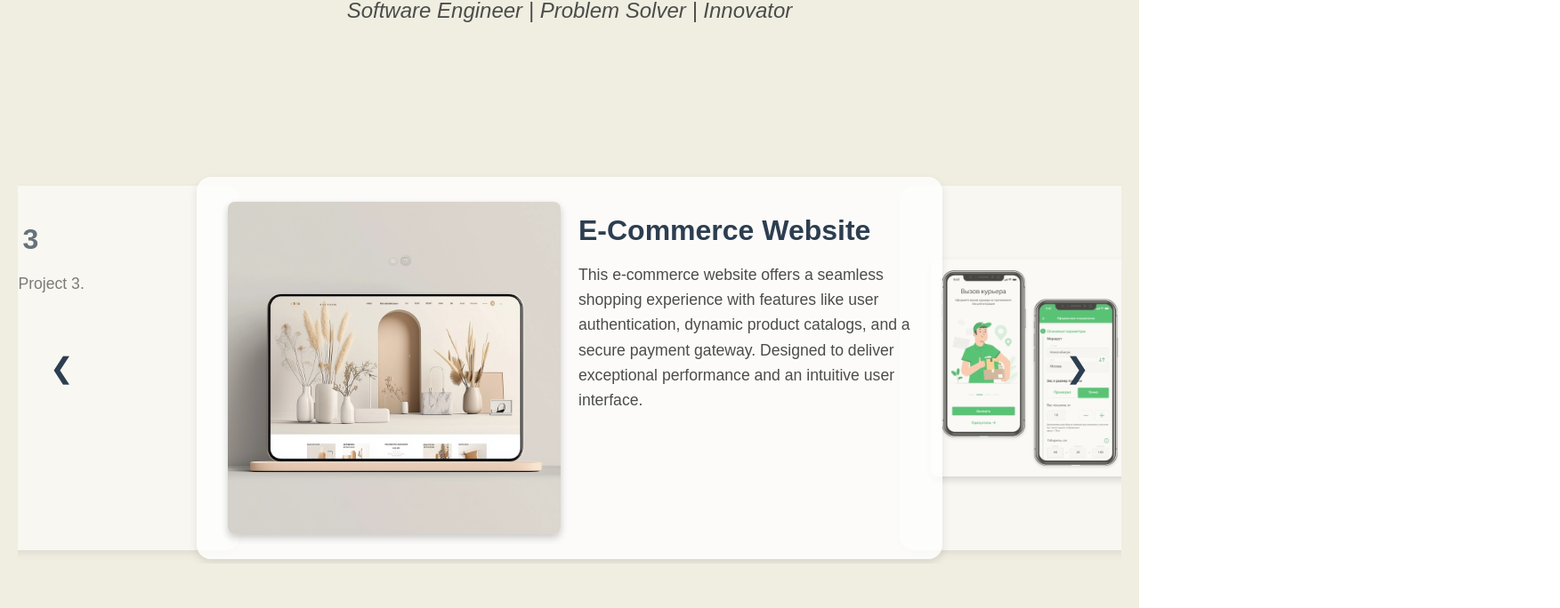
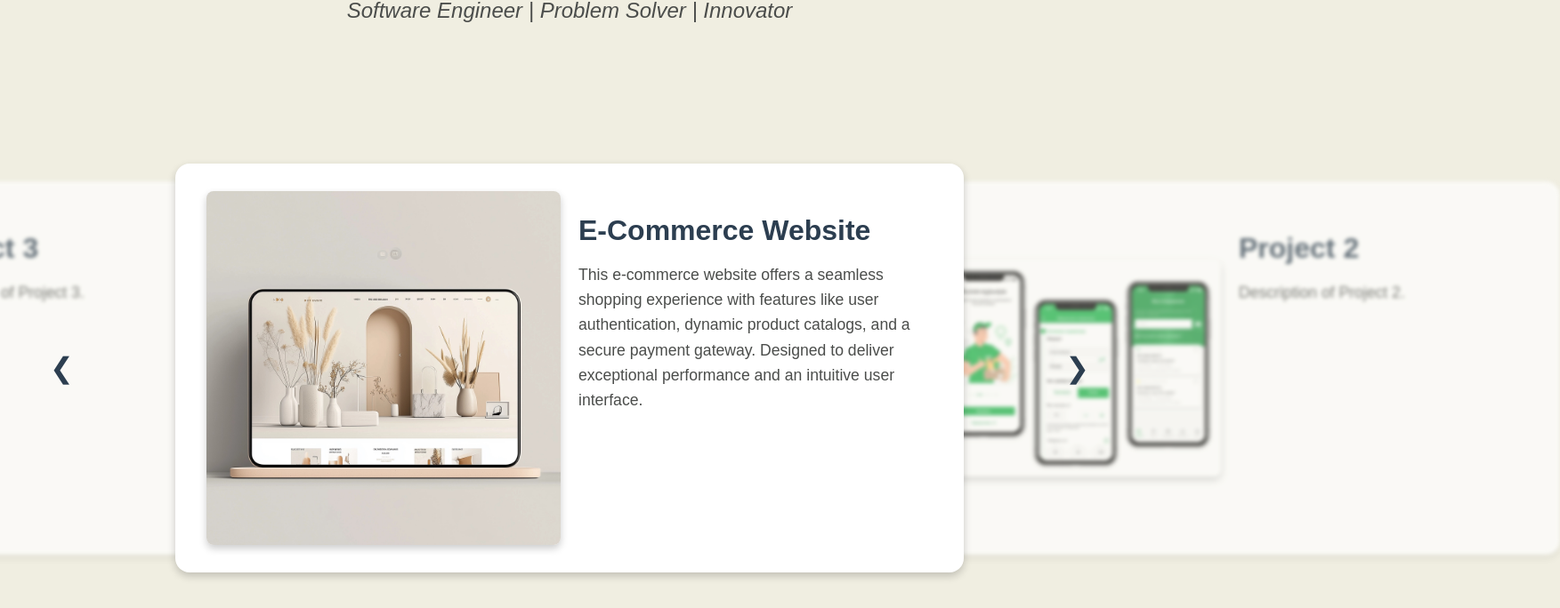
Before and after one commit to jack-allen-web/portfolio, a React (Create React App) app: page / in a window 1280 px wide. Shown: the part 468-1152 px from the top of the page at 89% size, 1753 px wide, since content can reach past the window. Built offline with nearby package versions, Linux system fonts and the light colour scheme.

Commit message:
Implement animation for the WorkSection

```diff
--- a/src/styles/WorkSection.css
+++ b/src/styles/WorkSection.css
@@ -5,9 +5,8 @@
     margin: 50px auto;
     padding: 20px;
     max-width: 1200px;
-
     position: relative;
-    overflow: hidden; /* Prevent image overflow during transition */
+    /*overflow: hidden; !* Prevent image overflow during transition *!*/
 }
 
 .carousel-container {
@@ -27,20 +26,20 @@
 }
 
 .work-box {
-    background-color: rgba(255, 255, 255, 0.8);
+    background-color: rgba(255, 255, 255, 1);
     border-radius: 16px;
     box-shadow: 0 4px 10px rgba(0, 0, 0, 0.1);
     position: absolute;
     top: 50%;
     transform: translateY(-50%);
     transition: all 1s ease;
-    opacity: 0;
+    /*opacity: 0;*/
     visibility: hidden;
     z-index: 0;
-    height: 95%; /* Ensure the box takes up full height */
+    height: 90%; /* Ensure the box takes up full height */
     width: 70%; /* Adjust width for better layout */
     display: flex;
-    padding: 15px 35px;
+    padding: 30px 35px;
 }
 
 .work-box.active {
@@ -48,8 +47,15 @@
     visibility: visible;
     transform: translateX(0) translateY(-50%); /* Centered in the middle */
     z-index: 2;
-    width: 80%; /* Larger width for the active project */
+    width: 85%; /* Larger width for the active project */
     height: 100%;
+    box-shadow: 0 4px 10px rgba(0, 0, 0, 0.2);
+}
+
+.work-box.next,
+.work-box.prev,
+.work-box.behind {
+    filter: blur(2px); /* Adjust the value to control the level of blur */
 }
 
 .work-box.next {
```
